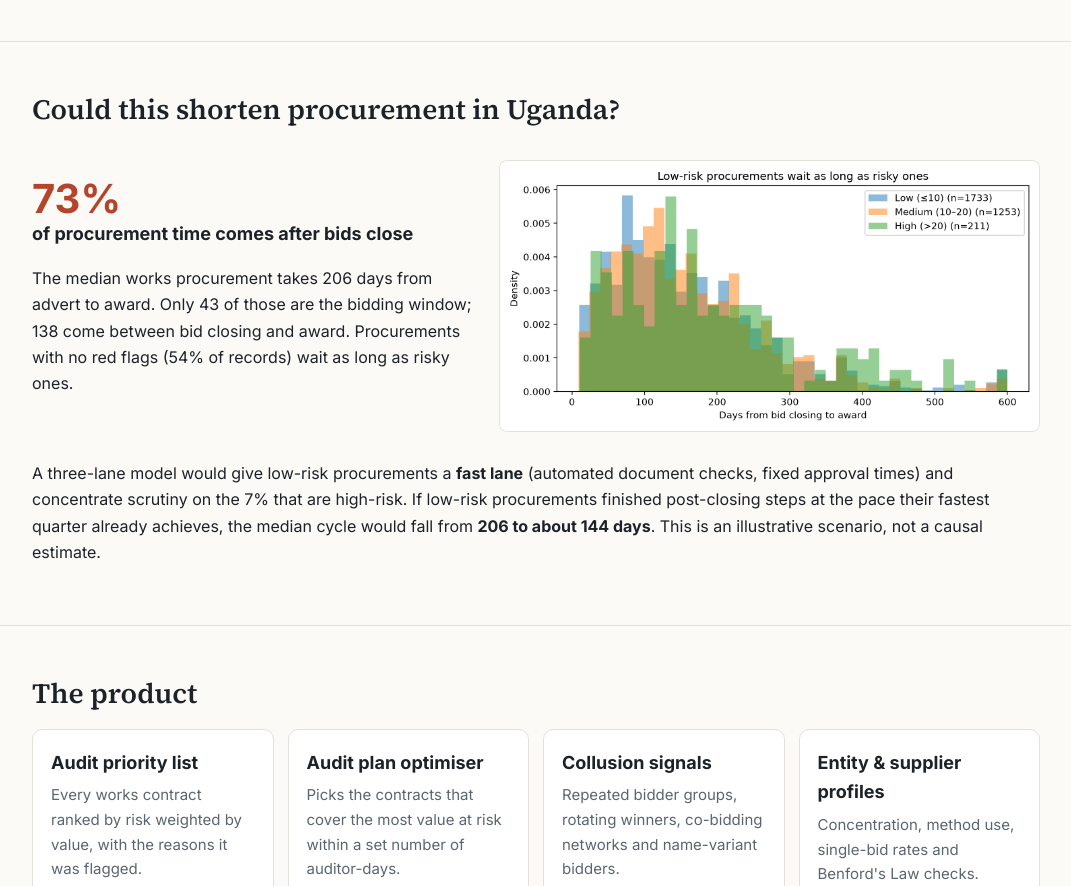
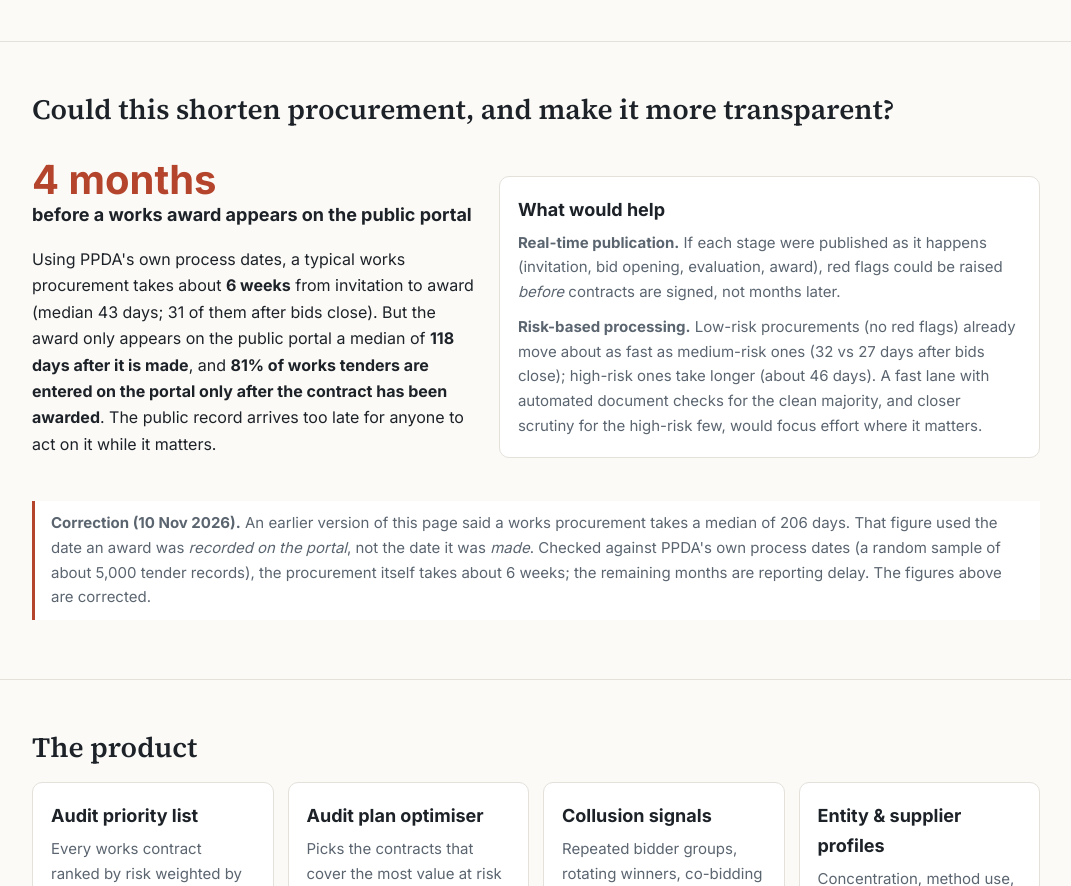
Before and after one commit to gavacharles/procurement-risk-uganda, a plain HTML site: page docs/index.html in a window 1280 px wide. Shown: the part 4367-5253 px from the top of the page, without its empty margins (104-1175 px from the left). Drawn offline with nearby package versions, Linux system fonts and the light colour scheme.

Commit message:
Correct procurement-timing claims: OCDS award date is the portal entry date
Real works cycle is about 43 days (PPDA process dates); awards reach the portal a
median of 118 days late and 81% of tenders are entered after award. Site timing
section rewritten with a visible correction note; map measure relabelled
'Days until award is public'; obsolete figure removed.

Co-Authored-By: Claude Opus 5.5 <noreply@anthropic.com>

```diff
--- a/docs/index.html
+++ b/docs/index.html
@@ -170,6 +170,7 @@ footer{padding:32px 0 48px;color:var(--muted);font-size:14px}
         <li><b>Colours</b> split districts into five equal-sized groups (quintiles) for the chosen measure, year and sector. Darker means more of the measure, and for the risk measures, more concerning.</li>
         <li><b>Comparison</b>: the panel compares each district with the national median, taken across districts with at least 10 contracts.</li>
         <li><b>Locating central-government works</b>: when a title names several districts, its value is split equally between them. Some multi-district road lots are placed at the station named in the title. About 2,150 contracts (around 30% of value) name no place, such as headquarters works, and are not mapped.</li>
+        <li><b>Days until award is public</b> counts from bid closing to the date the award was recorded on the portal, so it mostly reflects reporting delay rather than how long the procurement took.</li>
         <li><b>Single bid</b> comes from bid records, some of which hold only the winning bid, so treat it as an upper bound.</li>
         <li><b>Risk measures are indicators that call for review</b>, not findings of wrongdoing. No firm is named.</li>
       </ul>
@@ -221,16 +222,20 @@ Firm Gamma Ltd</textarea>
 
 <section id="time">
   <div class="wrap">
-    <h2>Could this shorten procurement in Uganda?</h2>
+    <h2>Could this shorten procurement, and make it more transparent?</h2>
     <div class="finding">
       <div>
-        <div class="num">73%</div>
-        <h3>of procurement time comes after bids close</h3>
-        <p>The median works procurement takes 206 days from advert to award. Only 43 of those are the bidding window; 138 come between bid closing and award. Procurements with no red flags (54% of records) wait as long as risky ones.</p>
+        <div class="num">4 months</div>
+        <h3>before a works award appears on the public portal</h3>
+        <p>Using PPDA's own process dates, a typical works procurement takes about <strong>6 weeks</strong> from invitation to award (median 43 days; 31 of them after bids close). But the award only appears on the public portal a median of <strong>118 days after it is made</strong>, and <strong>81% of works tenders are entered on the portal only after the contract has been awarded</strong>. The public record arrives too late for anyone to act on it while it matters.</p>
       </div>
-      <img src="img/fig2_postclose_by_tier.png" alt="Distributions of days from bid closing to award by risk tier, largely overlapping">
+      <div class="card">
+        <h3>What would help</h3>
+        <p><b>Real-time publication.</b> If each stage were published as it happens (invitation, bid opening, evaluation, award), red flags could be raised <em>before</em> contracts are signed, not months later.</p>
+        <p style="margin-top:10px"><b>Risk-based processing.</b> Low-risk procurements (no red flags) already move about as fast as medium-risk ones (32 vs 27 days after bids close); high-risk ones take longer (about 46 days). A fast lane with automated document checks for the clean majority, and closer scrutiny for the high-risk few, would focus effort where it matters.</p>
+      </div>
     </div>
-    <p>A three-lane model would give low-risk procurements a <strong>fast lane</strong> (automated document checks, fixed approval times) and concentrate scrutiny on the 7% that are high-risk. If low-risk procurements finished post-closing steps at the pace their fastest quarter already achieves, the median cycle would fall from <strong>206 to about 144 days</strong>. This is an illustrative scenario, not a causal estimate.</p>
+    <p class="note"><b>Correction (10 Nov 2026).</b> An earlier version of this page said a works procurement takes a median of 206 days. That figure used the date an award was <em>recorded on the portal</em>, not the date it was <em>made</em>. Checked against PPDA's own process dates (a random sample of about 5,000 tender records), the procurement itself takes about 6 weeks; the remaining months are reporting delay. The figures above are corrected.</p>
   </div>
 </section>
 
@@ -286,7 +291,7 @@ const METRICS = {
   ],
   process: [
     {k:'just_below_share', label:'Awards just below estimate', f:PCT, d:'Share of awards at 99–100% of the official estimate. Nationally this is far more common than competitive bidding would produce.'},
-    {k:'median_post_close_days', label:'Days: bids close → award', f:v=>Math.round(v)+' days', d:'Median days between bid closing and award: evaluation, approvals and notices.'},
+    {k:'median_post_close_days', label:'Days until award is public', f:v=>Math.round(v)+' days', d:'Median days from bid closing until the award appears on the public portal. This mostly measures reporting delay: the procurement itself takes about 6 weeks nationally (PPDA process dates), but awards are typically published months later.'},
     {k:'mean_risk', label:'Mean risk score', f:v=>v.toFixed(1), d:'Average of the explainable red-flag score (0–100) across the district\'s works contracts.'},
   ],
 };
@@ -341,7 +346,7 @@ function show(p){
     ['Total value', UGX(c.value)], ['Value per person', c.value_per_capita!=null?UGX(c.value_per_capita):'n/a'],
     ['Not openly bid', c.non_open_share!=null?PCT(c.non_open_share):'n/a'], ['Top supplier\'s share', c.top_supplier_share!=null?PCT(c.top_supplier_share):'n/a'],
     ['Distinct suppliers', c.n_suppliers], ['Awards just below estimate', c.just_below_share!=null?PCT(c.just_below_share):'n/a'],
-    ['Days: bids close → award', c.median_post_close_days!=null?Math.round(c.median_post_close_days):'n/a'],
+    ['Days until award is public', c.median_post_close_days!=null?Math.round(c.median_post_close_days):'n/a'],
     ['Mean risk score', c.mean_risk], ['Procured by local councils', c.council_value_share!=null?PCT(c.council_value_share)+' of value':'n/a']];
   const bodies=(MD.bodies[p.district]||[]).map(x=>`<li>${x.name} <span class="muted small">(${x.kind==='council'?'council':'central, located by title'})</span></li>`).join('');
   b.innerHTML = cmp + `<div class="muted small" style="margin-top:8px">Trend: ${M.label}${SUB!=='all'?' · '+SUB.replace('_',' '):''}</div>` + spark(p.district)
```
Also changed, not shown: docs/img/fig2_postclose_by_tier.png (deleted).
